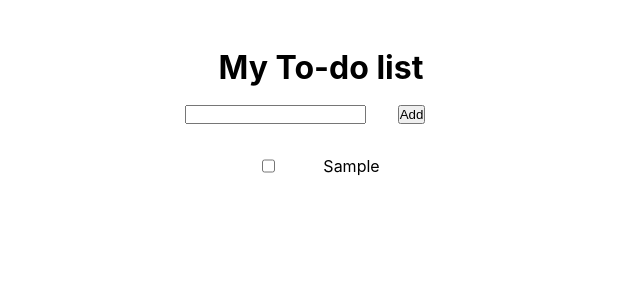
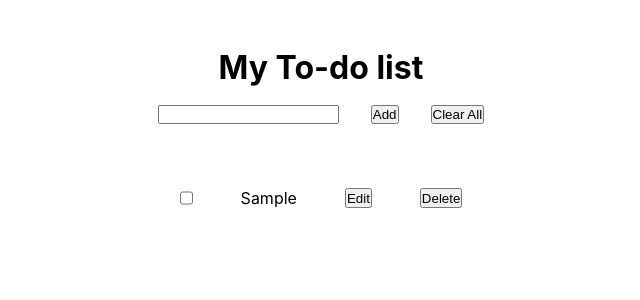
Before and after one commit to stastnan/react-todo-list, a React (Create React App) app: page / in a window 1280 px wide. Both pictures are taken after typing "Sample" into the empty fields and a click on the button "Add". Shown: the top 300 px of the page, without its empty margins (319-959 px from the left). Built offline with nearby package versions, Linux system fonts and the light colour scheme.

Commit message:
Addd more functionalities - delete todo, edit todo, clear all

```diff
--- a/src/AddTodo.js
+++ b/src/AddTodo.js
@@ -8,13 +8,16 @@ export default function AddTodo( {addTodo, todo, setTodo, setTodos } ) {
         setTodo({...todo, text: e.target.value})
     }
 
+    const handleClearAll = () => {
+        setTodos([])
+    }
 
 
     return (
         <form onSubmit={handleSubmit}>
             <input type="text" value={todo.text} onChange={handleTodoChange}/>
             <button type="submit" style={{margin: "0 2rem 0 2rem"}}>Add</button>
-            {/* <button style={{marginBottom: "2rem"}} >Clear All</button> */}
+            <button style={{marginBottom: "2rem"}} onClick ={handleClearAll}>Clear All</button>
         </form>
     )
 }
--- a/src/TodoItem.js
+++ b/src/TodoItem.js
@@ -6,7 +6,6 @@ export default function TodoItem({ todo, setTodos, setTodo }) {
         display: "flex",
         gap: "3rem",
         padding: "1rem",
-        textDecoration: todo.completed ? "line-through" : "none",
         color: todo.completed ? "darkgray" : "black",
     }
 
@@ -17,20 +16,38 @@ export default function TodoItem({ todo, setTodos, setTodo }) {
 
     }
 
+    const handleTodoDelete = () => {
+        setTodos((currentTodos) => currentTodos.filter((currentTodo) => currentTodo.id !== todo.id));
+    }
+
+
+    const [isEditing, setIsEditing] = useState(false);
+    const handleEditClick = () =>  setIsEditing(true)
+    const handleExitEditing = () => setIsEditing(false)
+
+    const handleEditTextChange = (e) => {
+        setTodos((currentTodos) => currentTodos.map((currentTodo) => currentTodo.id === todo.id ? {...currentTodo, text: e.target.value} : currentTodo))
+    }
+
         return (
             <li style={TodoItemStyle}>
                 <input type="checkbox" checked={todo.completed} onChange={handleCheckboxChange}/>
+                {isEditing ? (
                     <>
-                         {todo.text}
+                         <input type="text" value={todo.text} onChange={handleEditTextChange} />
+                         <button onClick={handleExitEditing}>Save</button>
+                    </>
+                ) : (
+                    <span style={{textDecoration: todo.completed ? "line-through" : "none",}}>{todo.text}</span>
+                )}
 
-                    </>
+                {!isEditing && !todo.completed && (
+                    <button onClick={handleEditClick}>Edit</button>
+                )}
 
-
-                    {/* <button>Edit</button>
-
-                    <button>Delete</button> */}
-
-
+                {!isEditing && (
+                    <button onClick = {handleTodoDelete}>Delete</button>
+                )}
 
             </li>
         )
```
